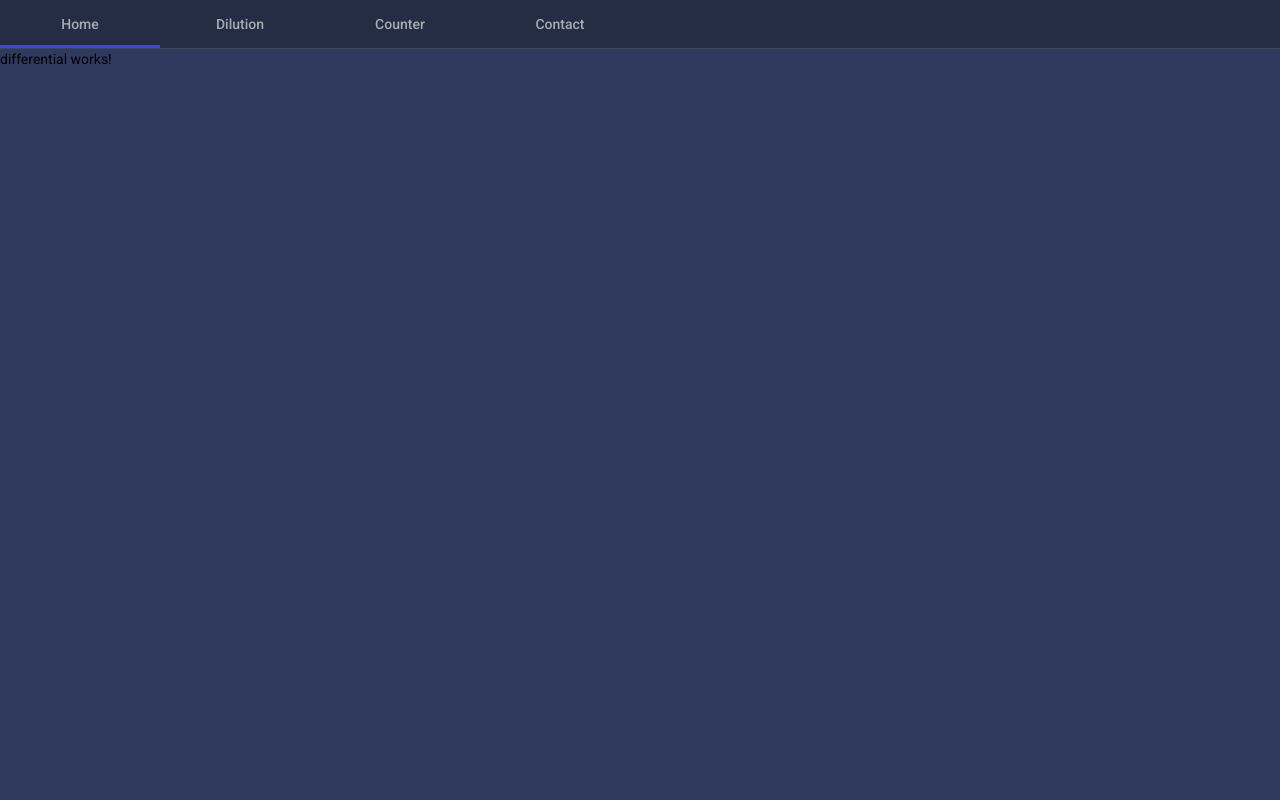
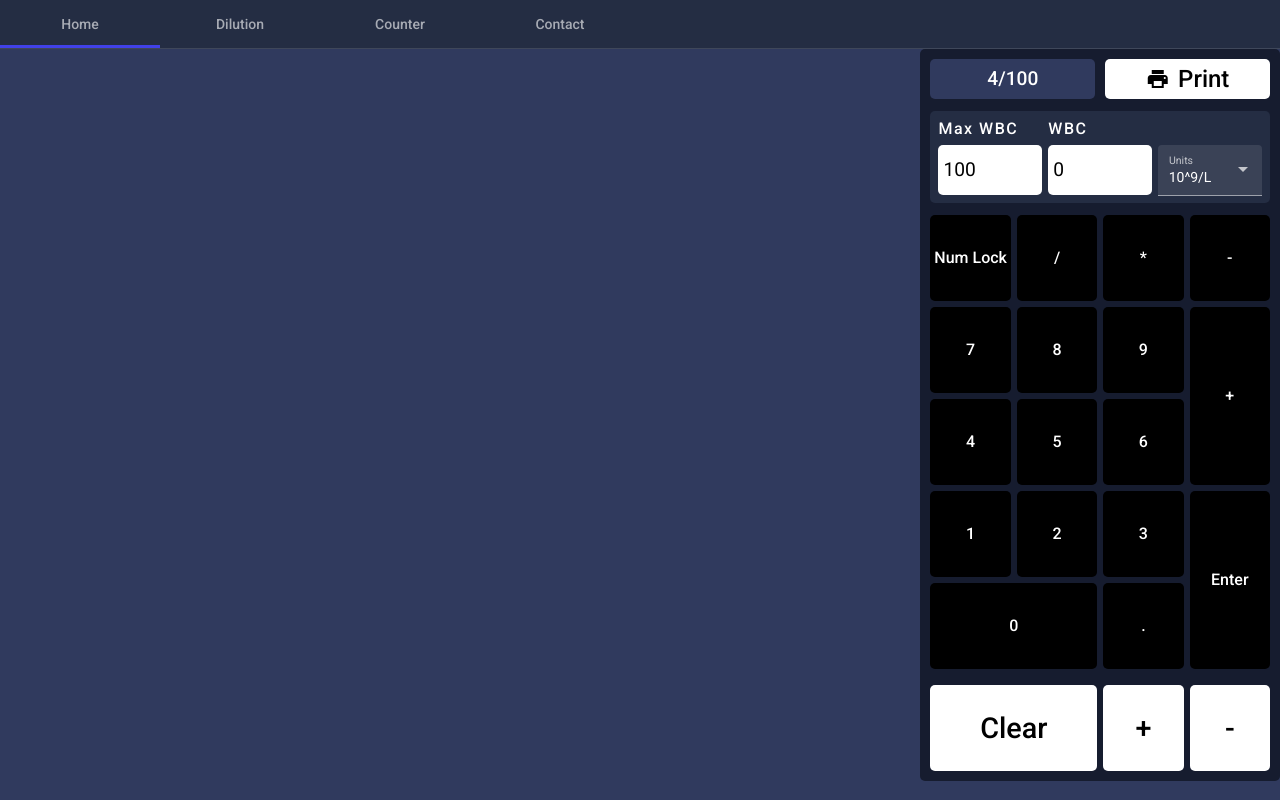
Before and after one commit to pavlikbond/skiptocyte-angular-2.0, an Angular app: page /differential in a window 1280 px wide. Built offline with nearby package versions, Linux system fonts and the light colour scheme.

Commit message:
numpad outline finished

```diff
--- a/src/app/differential/differential.component.html
+++ b/src/app/differential/differential.component.html
@@ -1 +1,4 @@
-<p>differential works!</p>
+<div class="container">
+  <div class="table"></div>
+  <app-numpad></app-numpad>
+</div>
--- a/src/app/differential/differential.component.scss
+++ b/src/app/differential/differential.component.scss
@@ -0,0 +1,7 @@
+.container {
+  display: flex;
+}
+
+.table {
+  width: 80%;
+}
--- /dev/null
+++ b/src/app/differential/numpad/numpad.component.html
@@ -0,0 +1,62 @@
+<div class="controls-container">
+  <div class="max-print-container flex">
+    <div class="max-wbc-ratio">4/{{ maxWbc }}</div>
+    <button class="print-btn">
+      <mat-icon>print</mat-icon><span>Print</span>
+    </button>
+  </div>
+  <div class="wbc-inputs my-3">
+    <label for="max-wbc">Max WBC</label>
+    <label for="WBC Count">WBC</label>
+    <div></div>
+
+    <input
+      type="number"
+      value="100"
+      name="max-wbc"
+      [(ngModel)]="maxWbc"
+      (keypress)="keyPressNumbers($event)"
+    />
+    <input
+      type="number"
+      step="0.01"
+      value="0"
+      name="WBC Count"
+      (keypress)="keyPressNumbersWithDecimal($event)"
+    />
+
+    <mat-form-field appearance="fill">
+      <mat-label>Units</mat-label>
+      <mat-select value="1" panelClass="unit-dropdown">
+        <mat-option value="1">10^9/L</mat-option>
+        <mat-option value="2">10^6/mL</mat-option>
+        <mat-option value="3">10^3/uL</mat-option>
+      </mat-select>
+    </mat-form-field>
+  </div>
+
+  <div class="numpad-container numpad-grid">
+    <button class="numpad-item"><span>Num Lock</span></button>
+    <button class="numpad-item"><span>/</span></button>
+    <button class="numpad-item"><span>*</span></button>
+    <button class="numpad-item invis-mobile"><span>-</span></button>
+    <button class="numpad-item"><span>7</span></button>
+    <button class="numpad-item"><span>8</span></button>
+    <button class="numpad-item"><span>9</span></button>
+    <button class="numpad-item plus invis-mobile"><span>+</span></button>
+    <button class="numpad-item"><span>4</span></button>
+    <button class="numpad-item"><span>5</span></button>
+    <button class="numpad-item"><span>6</span></button>
+    <button class="numpad-item"><span>1</span></button>
+    <button class="numpad-item"><span>2</span></button>
+    <button class="numpad-item"><span>3</span></button>
+    <button class="numpad-item enter invis-mobile"><span>Enter</span></button>
+    <button class="numpad-item zero invis-mobile"><span>0</span></button>
+    <button class="numpad-item invis-mobile"><span>.</span></button>
+  </div>
+  <div class="numpad-grid mt-4">
+    <button class="ctrl-btns clear">Clear</button>
+    <button class="ctrl-btns increase">+</button>
+    <button class="ctrl-btns decrease">-</button>
+  </div>
+</div>
--- /dev/null
+++ b/src/app/differential/numpad/numpad.component.scss
@@ -0,0 +1,125 @@
+$darkblue: #161c2f;
+$medblue: #242d43;
+$blue: #303a5e;
+$bluehover: #2366be;
+$verydarkblue: #000000;
+$grey: #e5e5e5;
+$greyHover: #c2c2c2;
+
+.controls-container {
+  min-width: 300px;
+  max-width: 400px;
+  border-radius: 5px;
+  background-color: $darkblue;
+  padding: 10px;
+}
+
+.max-print-container {
+  gap: 10px;
+  justify-content: space-between;
+  div,
+  button {
+    width: 50%;
+    height: 40px;
+    border-radius: 5px;
+    text-align: center;
+    font-size: 1.2rem;
+    font-weight: 500;
+  }
+  button {
+    background: white;
+    display: flex;
+    justify-content: center;
+    align-items: center;
+    gap: 5%;
+    font-size: 1.5rem;
+  }
+  div {
+    line-height: 40px;
+    background: $blue;
+    color: white;
+  }
+  button:active {
+    transform: scale(0.97);
+  }
+}
+
+.wbc-inputs {
+  background: $medblue;
+  border-radius: 5px;
+  padding: 8px;
+  width: 100%;
+  display: grid;
+  gap: 6px;
+  grid-template-columns: repeat(3, minmax(40px, 1fr));
+  grid-template-rows: auto 50px;
+  label {
+    color: white;
+    font-size: 1rem;
+    letter-spacing: 1.5px;
+    font-weight: 500;
+  }
+  input {
+    border-radius: 5px;
+    padding: 5px;
+    font-size: 1.2rem;
+    font-weight: 400;
+    width: 100%;
+  }
+}
+
+.numpad-grid {
+  width: 100%;
+  display: grid;
+  gap: 6px;
+  grid-template-columns: repeat(4, minmax(40px, 1fr));
+  grid-auto-rows: 86px;
+}
+
+.numpad-item,
+.ctrl-btns {
+  background-color: black;
+  color: white;
+  text-align: center;
+  width: 100%;
+  border-radius: 5px;
+  font-weight: 500;
+  font-size: 16px;
+  transition: all 0.3s ease;
+  &:hover {
+    transform: scale(1.02);
+  }
+  &:active {
+    transform: scale(0.97);
+  }
+}
+
+.ctrl-btns {
+  background-color: white;
+  color: black;
+  font-size: 1.8rem;
+}
+
+.plus,
+.enter {
+  grid-row: span 2;
+}
+
+.zero,
+.clear {
+  grid-column: span 2;
+}
+
+@media (max-width: 480px) {
+  .numpad-grid {
+    grid-template-columns: repeat(3, 1fr);
+    width: 100%;
+  }
+  .invis-mobile {
+    display: none;
+  }
+
+  .clear {
+    grid-column: span 1;
+  }
+}
--- /dev/null
+++ b/src/app/differential/numpad/numpad.component.ts
@@ -0,0 +1,37 @@
+import { Component, OnInit } from '@angular/core';
+
+@Component({
+  selector: 'app-numpad',
+  templateUrl: './numpad.component.html',
+  styleUrls: ['./numpad.component.scss'],
+})
+export class NumpadComponent implements OnInit {
+  maxWbc: number = 100;
+
+  constructor() {}
+
+  ngOnInit(): void {}
+
+  keyPressNumbers(event: any) {
+    var charCode = event.which ? event.which : event.keyCode;
+    // Only Numbers 0-9
+    if (event.target.value.length > 5) {
+      return false;
+    }
+    if (charCode < 48 || charCode > 57) {
+      event.preventDefault();
+      return false;
+    } else {
+      return true;
+    }
+  }
+
+  keyPressNumbersWithDecimal(event: any) {
+    var charCode = event.which ? event.which : event.keyCode;
+    if (charCode != 46 && charCode > 31 && (charCode < 48 || charCode > 57)) {
+      event.preventDefault();
+      return false;
+    }
+    return true;
+  }
+}
--- a/src/styles.scss
+++ b/src/styles.scss
@@ -4,6 +4,10 @@
 @tailwind utilities;
 
 $grey: #e5e5e5;
+
+*{
+  box-sizing: border-box;
+}
 
 html,
 body {
```
Also changed, not shown: src/app/app.module.ts (+9 -0 lines), 1 other file (tests, documents, lock files or other folders).
